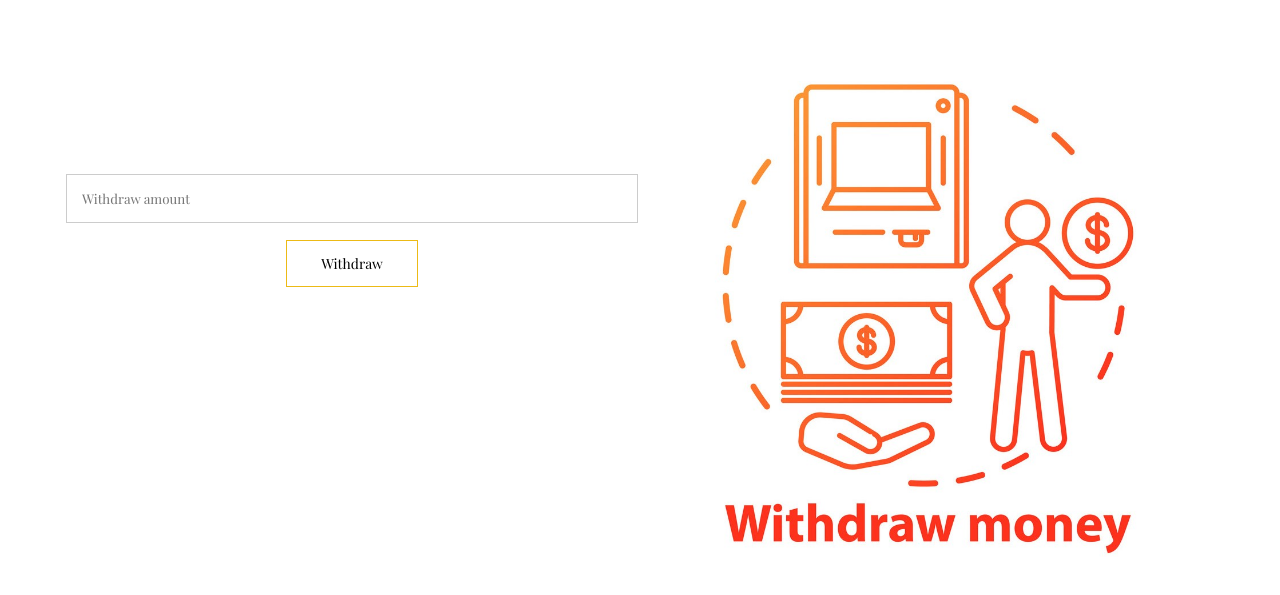
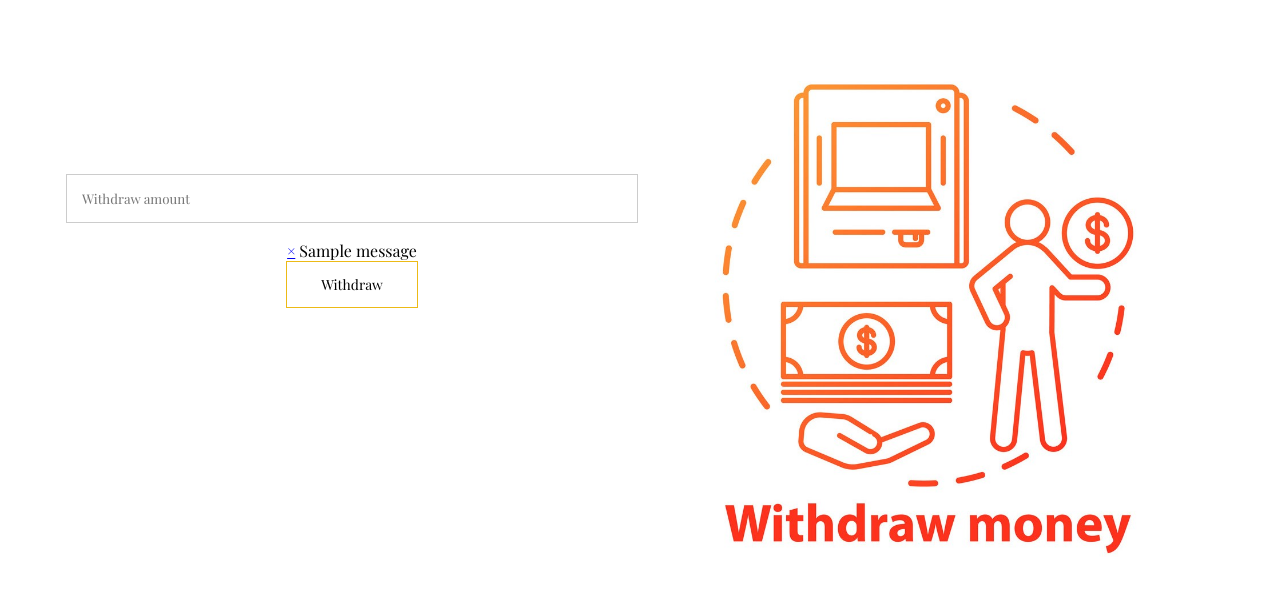
Before and after one commit to Muhaa11/KNB, a Django app: template mysite/templates/withdraw.html in a window 1280 px wide. Shown: the part 752-1347 px from the top of the page. Run offline with Django 3.2, Linux system fonts and the light colour scheme; the template is opened without the code that fills it, so the values that code supplies are empty; tables that the repository leaves empty hold one stand-in row (values such as "Sample post"); one stand-in notice (Sample message) is shown; some web fonts are replaced.

Commit message:
Withdraw insufficient funds

```diff
--- a/mysite/mysite/views.py
+++ b/mysite/mysite/views.py
@@ -90,7 +90,8 @@ def withdraw(request):
                 print(balance.number)
                 balance.number = balance.number - num
                 if balance.number < 0:
-                    return redirect('home-view')
+                    messages.info(request, "Insufficient funds!")
+                    return redirect('withdraw.html')
                 print(balance.number)
                 balance.save(force_update=True)
 
--- a/mysite/templates/withdraw.html
+++ b/mysite/templates/withdraw.html
@@ -15,6 +15,15 @@
                 {% csrf_token %}
                 {{ form }}
             <input id="number" type="number" name="number" placeholder="Withdraw amount">
+                {% for message in messages %}
+
+            <div class="alert alert-success">
+                <a class="close" href="#" data-dismiss="alert">×</a>
+
+                {{ message }}
+            </div>
+                {% endfor %}
+
             <button type="submit" class="hero-btn sbmt">Withdraw</button>
             </form>
             </div>
```
